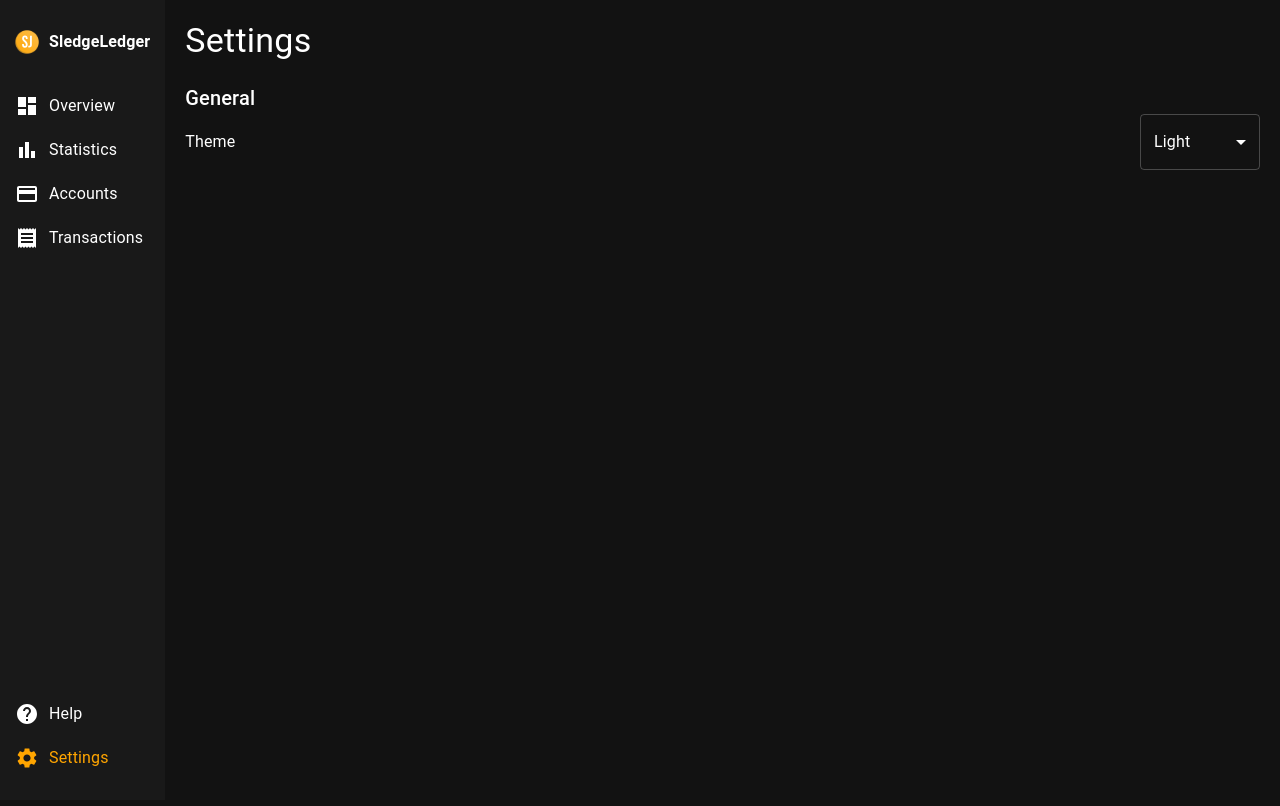
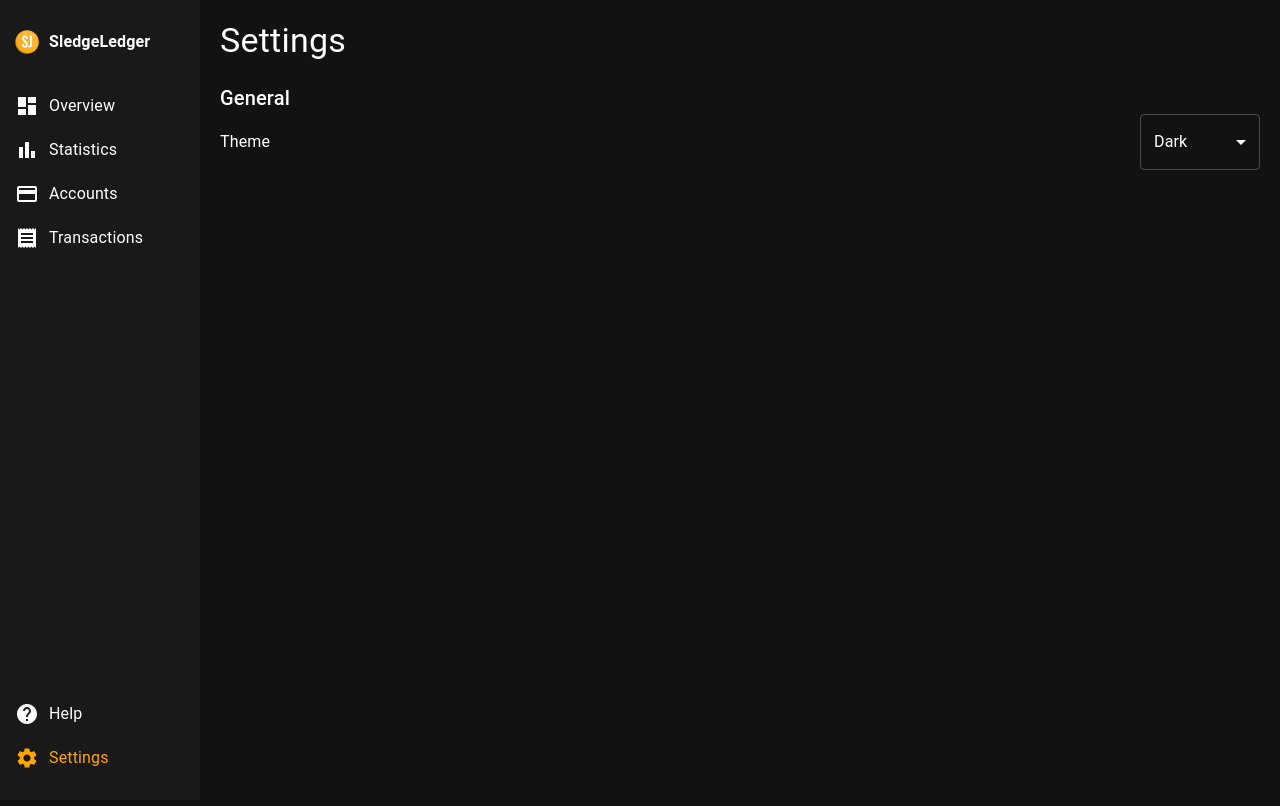
Before and after one commit to ameysh/SledgeLedger, a React (Vite) app in the folder src/renderer/: page /dashboard in a window 1280 px wide. Both pictures are taken after a click on the item "Settings". Shown: the top 806 px of the page. Built offline with nearby package versions, Linux system fonts and the light colour scheme.

Commit message:
Refactor theme handling in settings and dashboard; improve layout with new container styles

```diff
--- a/src/renderer/src/components/settings.tsx
+++ b/src/renderer/src/components/settings.tsx
@@ -1,14 +1,18 @@
-import React, { useState } from 'react';
-import { Typography, Box, FormControl, Select, MenuItem } from '@mui/material';
+import React, { useState, useEffect } from 'react';
+import { Typography, Box, FormControl, Select, MenuItem, SelectChangeEvent } from '@mui/material';
+import { useTheme } from '@mui/material/styles';
 import '../styles/settings.css';
 
 const Settings: React.FC<{ toggleTheme: () => void }> = ({ toggleTheme }) => {
-  const [theme, setTheme] = useState('Light');
+  const theme = useTheme();
+  const [themeMode, setThemeMode] = useState(theme.palette.mode === 'dark' ? 'Dark' : 'Light');
 
-  const handleThemeChange = (event: React.ChangeEvent<{ value: unknown }>) => {
-    const selectedTheme = event.target.value as string;
-    setTheme(selectedTheme);
-    toggleTheme();
+  const handleThemeChange = (event: SelectChangeEvent) => {
+    const selectedTheme = event.target.value;
+    if (selectedTheme !== themeMode) {
+      setThemeMode(selectedTheme);
+      toggleTheme();
+    }
   };
 
   return (
@@ -25,7 +29,7 @@ const Settings: React.FC<{ toggleTheme: () => void }> = ({ toggleTheme }) => {
             Theme
           </Typography>
           <FormControl className="settings-right">
-            <Select value={theme} onChange={handleThemeChange}>
+            <Select value={themeMode} onChange={handleThemeChange}>
               <MenuItem value="Light">Light</MenuItem>
               <MenuItem value="Dark">Dark</MenuItem>
             </Select>
--- a/src/renderer/src/pages/Dashboard.tsx
+++ b/src/renderer/src/pages/Dashboard.tsx
@@ -1,4 +1,4 @@
-import React, { useState } from 'react';
+import React, { useState, useEffect } from 'react';
 import { Box } from '@mui/material';
 import Sidebar from '../components/sidebar';
 import Overview from '../components/overview';
@@ -11,6 +11,13 @@ import '../styles/dashboard.css';
 
 const Dashboard: React.FC<{ toggleTheme: () => void }> = ({ toggleTheme }) => {
   const [selectedPage, setSelectedPage] = useState('Overview');
+  const [theme, setTheme] = useState('Dark');
+
+  useEffect(() => {
+    if (theme === 'Light') {
+      toggleTheme();
+    }
+  }, []);
 
   const renderPage = () => {
     switch (selectedPage) {
@@ -31,12 +38,14 @@ const Dashboard: React.FC<{ toggleTheme: () => void }> = ({ toggleTheme }) => {
 
   return (
     <Box className="container">
-      <Sidebar
-        onSelectPage={setSelectedPage}
-        selectedPage={selectedPage}
-        toggleTheme={toggleTheme}
-      />
-      {renderPage()}
+      <Box className="sidebar-container">
+        <Sidebar
+          onSelectPage={setSelectedPage}
+          selectedPage={selectedPage}
+          toggleTheme={toggleTheme}
+        />
+      </Box>
+      <Box className="content-container">{renderPage()}</Box>
     </Box>
   );
 };
--- a/src/renderer/src/styles/Dashboard.css
+++ b/src/renderer/src/styles/Dashboard.css
@@ -3,3 +3,13 @@
   height: 100vh;
   width: 100vw;
 }
+
+.sidebar-container {
+  width: 200px;
+  height: 100%;
+}
+
+.content-container {
+  flex-grow: 1;
+  height: 100%;
+}
--- a/src/renderer/src/styles/settings.css
+++ b/src/renderer/src/styles/settings.css
@@ -1,6 +1,7 @@
 .settings-container {
   padding: 20px;
   width: 100%;
+  /* max-width: calc(100% - 190px); This is to prevent reducing the sidebar width*/
 }
 
 .settings-title {
--- a/src/renderer/src/styles/sidebar.css
+++ b/src/renderer/src/styles/sidebar.css
@@ -1,9 +1,9 @@
 .sidebar {
-  width: 190px;
   display: flex;
   flex-direction: column;
   align-items: center;
   padding-bottom: 20px;
+  height: 100%;
 }
 
 .sidebar-list {
@@ -25,18 +25,15 @@
   border-radius: 8px;
 }
 
-.sidebar-list-item.selected,
-.sidebar-list-item-bottom.selected {
+.sidebar-list-item.selected {
   border-radius: 8px;
 }
 
-.sidebar-list-item svg,
-.sidebar-list-item-bottom svg {
+.sidebar-list-item svg {
   transition: fill 0.3s ease;
 }
 
-.sidebar-list-item:hover svg,
-.sidebar-list-item-bottom:hover svg {
+.sidebar-list-item:hover svg {
   fill: #fbc054;
 }
 
@@ -77,17 +74,3 @@
   flex-direction: column;
   margin-top: auto;
 }
-
-.sidebar-list-item-bottom {
-  margin-top: auto;
-  padding: 10px 15px;
-  cursor: pointer;
-  display: flex;
-  align-items: center;
-  width: 100%;
-}
-
-.sidebar-list-item-bottom:hover {
-  background-color: var(--sidebar-item-hover);
-  border-radius: 8px;
-}
```
